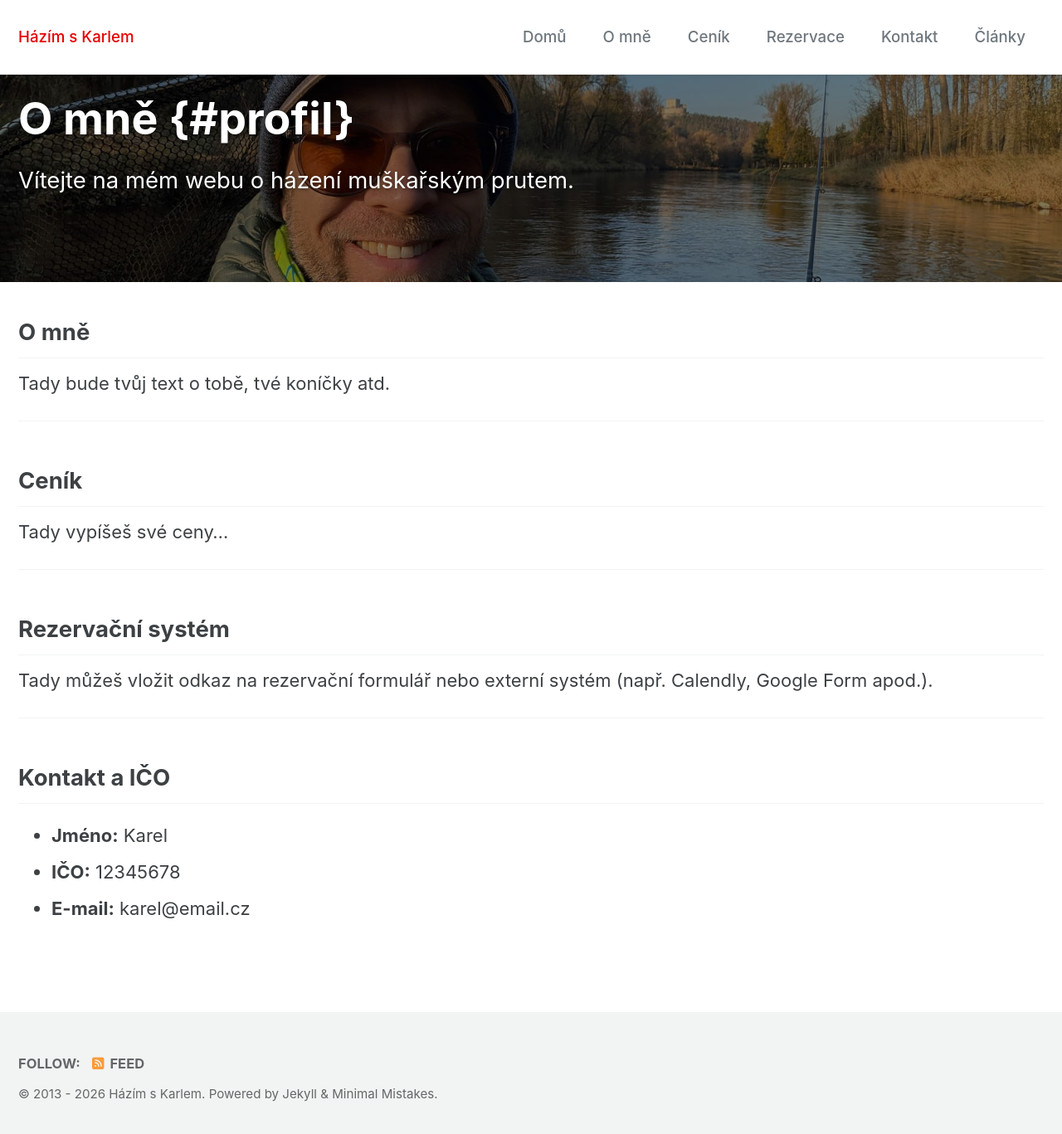
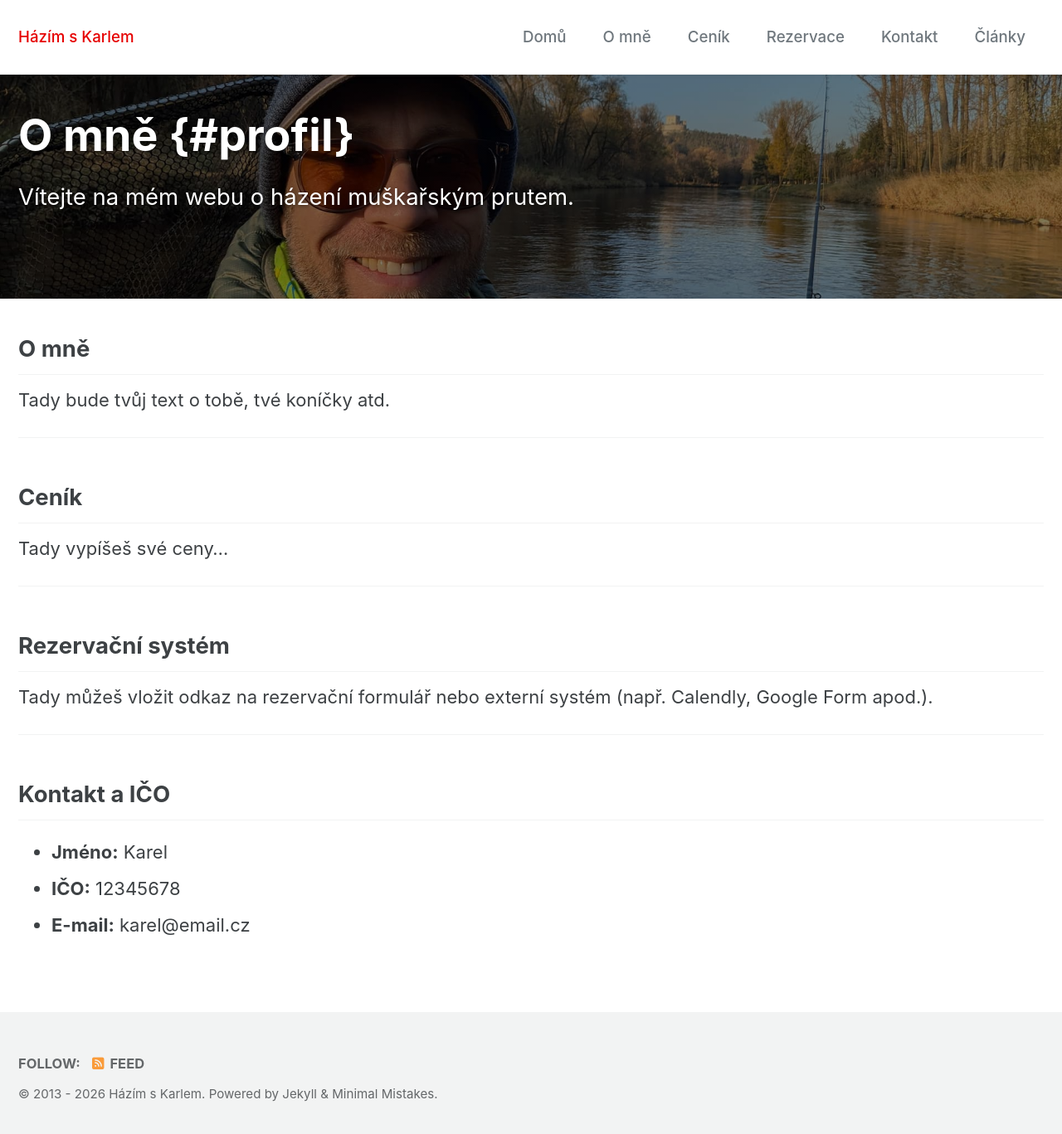
Before and after one commit to hazimskarlem/hazimskarlem.github.io, a Jekyll site: the page built from index.md, in a window 1280 px wide and 1375 px high. Shown: the top 1367 px of the window at 83% size. Built offline with Jekyll 4.4.1, drawn with Linux system fonts in a browser that asks for light colours; cached includes are drawn as plain includes; our own code applies the rules of GitHub Pages for plain Markdown files.

Commit message:
Update main.scss

```diff
--- a/assets/css/main.scss
+++ b/assets/css/main.scss
@@ -34,10 +34,10 @@
   height: 4px !important;
 }
 
-/* Aktivní stav menu řízený JavaScriptem přes třídu active-link */
+/* Aktivní stav: text zůstane v původní barvě, ale rozsvítí se červené podtržení */
 .greedy-nav .visible-links a.active-link,
 .greedy-nav .hidden-links a.active-link {
-  color: #e60000 !important;
+  color: inherit !important;
 }
 
 .greedy-nav .visible-links a.active-link::before,
@@ -49,7 +49,7 @@
 
 
 /* ==========================================================
-   3. FIXNÍ (PŘILEPENÉ) HORNÍ MENU
+   3. FIXNÍ (PŘILEPENÉ) HORNÍ MENU A ODSAZENÍ PRO PODSTRÁNKY
    ========================================================== */
 
 .masthead {
@@ -62,12 +62,20 @@
   box-shadow: 0 2px 4px rgba(0,0,0,0.05);
 }
 
+/* Odsazení hlavní části webu a podstránek, aby menu nepřekrývalo obsah */
+body {
+  padding-top: 50px !important;
+}
+
+.initial-content {
+  padding-top: 20px;
+}
+
 
 /* ==========================================================
    4. ODSTRANĚNÍ NEŽÁDOUCÍCH RÁMEČKŮ (FOCUS / TARGET)
    ========================================================== */
 
-/* Zabrání problikávání ohraničení po kliknutí na odkazy, tlačítka a cíle kotev */
 a:focus, button:focus, .site-title:focus, :target, h1:focus, h2:focus, h3:focus {
   outline: none !important;
   box-shadow: none !important;
@@ -78,7 +86,6 @@
    5. ÚPRAVA VELIKOSTI PÍSMA A HORNÍ LIŠTY
    ========================================================== */
 
-/* Zmenšení pouze horního menu a názvu webu */
 .masthead__menu-item,
 .greedy-nav .visible-links a,
 .site-title {
@@ -86,7 +93,6 @@
   font-weight: 500;
 }
 
-/* Zmenšení výšky horní lišty (masthead), aby odpovídala menšímu menu */
 .masthead {
   min-height: 45px !important;
 }
@@ -105,8 +111,3 @@
 .greedy-nav .visible-links li {
   line-height: 35px !important;
 }
-
-/* Úprava horního odsazení celé stránky (body), aby menší lišta nepřekrývala obsah */
-body {
-  padding-top: 50px !important;
-}
```
